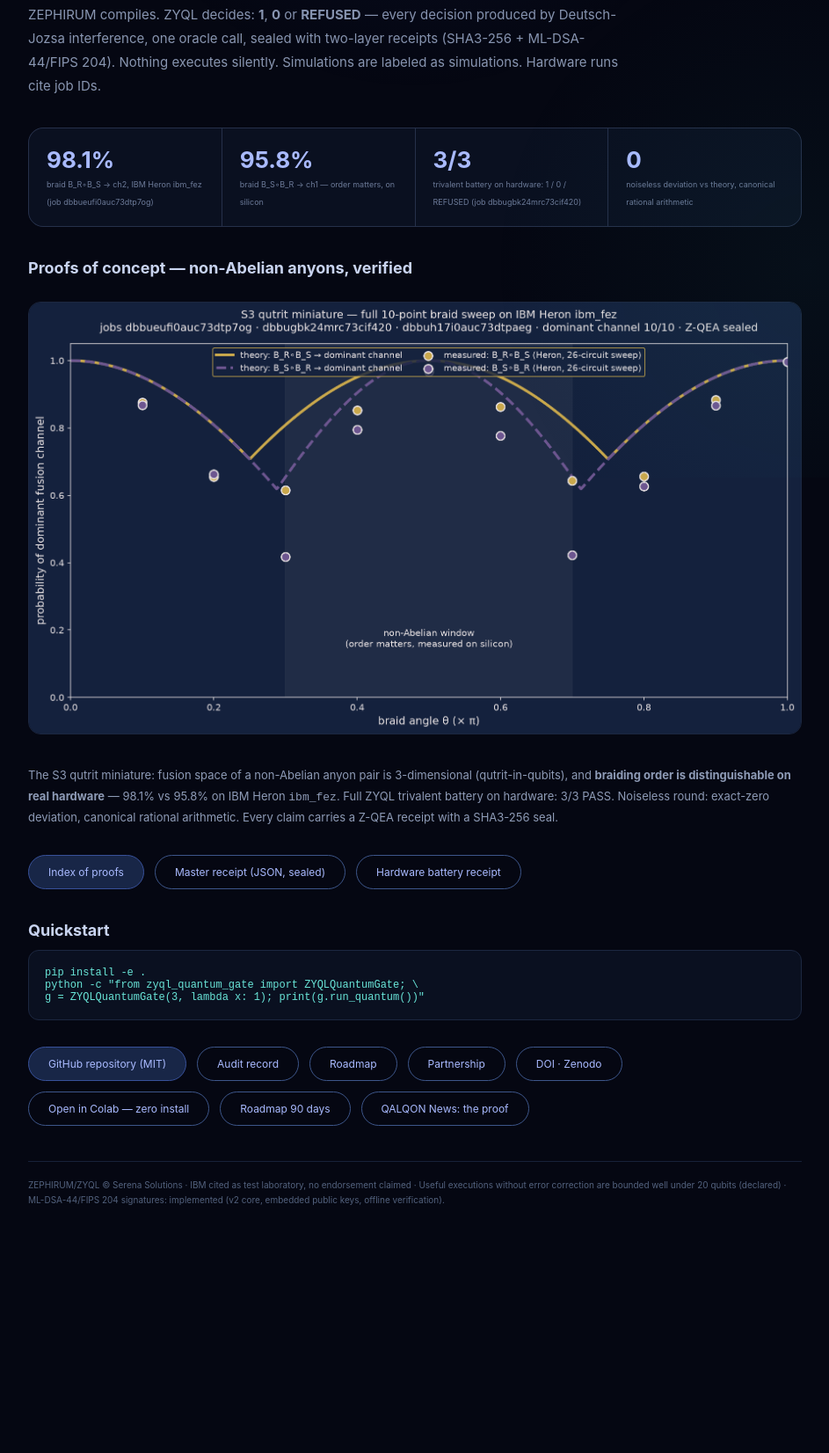
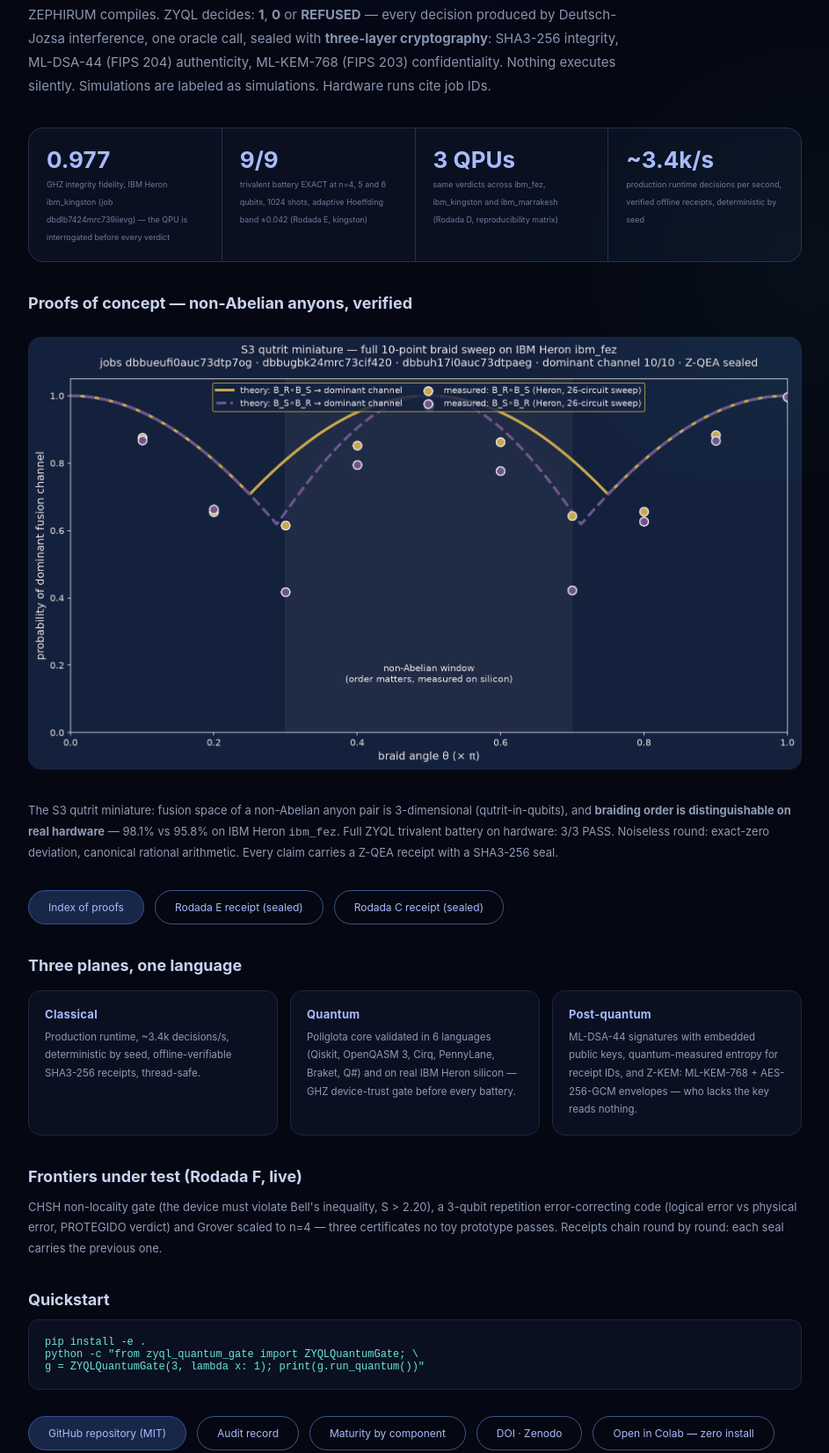
Before and after one commit to SerenaSolutions/zephirum-lang, a plain HTML site: page site/index.html in a window 1280 px wide. Shown: the part 257-1909 px from the top of the page at 88% size, without its empty margins (168-1111 px from the left). Before the commit the page ends 1690 px from the top, so only its background shows below. Drawn offline with Linux system fonts and the light colour scheme.

Commit message:
site: renovação da landing v1.9.0 — stats com rodadas C/D/E (GHZ 0.977, 9/9 n=4/5/6, 3 QPUs, runtime 3.4k/s), seção três planos, Rodada F, Z-KEM no footer

```diff
--- a/site/index.html
+++ b/site/index.html
@@ -4,7 +4,7 @@
 <meta charset="utf-8">
 <meta name="viewport" content="width=device-width, initial-scale=1">
 <title>ZEPHIRUM — the quantum programming language with receipts</title>
-<meta name="description" content="ZEPHIRUM compiles. ZYQL decides: 1, 0 or REFUSED. Sealed receipts, verified on real IBM Heron hardware.">
+<meta name="description" content="ZEPHIRUM compiles. ZYQL decides: 1, 0 or REFUSED. Sealed receipts, verified on real IBM Heron hardware across three QPUs.">
 <style>
 *{box-sizing:border-box}body{margin:0;background:#050712;color:#eef3ff;font-family:Inter,system-ui,-apple-system,Segoe UI,sans-serif}
 body:before{content:"";position:fixed;inset:0;pointer-events:none;background:radial-gradient(circle at 50% 0,#263b8426,transparent 35%),radial-gradient(circle at 85% 70%,#39d6c40b,transparent 30%)}
@@ -22,28 +22,41 @@ pre{background:#0a1020;border:1px solid #1c2740;border-radius:12px;padding:18px;
 .btn{border:1px solid #3d568a;border-radius:30px;padding:11px 22px;color:#a9baff;font-size:12px;text-decoration:none}
 .btn:hover{background:#1a274a;border-color:#6b84ff}
 .btn.p{background:#182647;border-color:#38519a}
+.cols{display:grid;grid-template-columns:repeat(3,1fr);gap:14px;margin:18px 0}
+.col{background:#0a1020;border:1px solid #1c2740;border-radius:14px;padding:18px}
+.col h3{margin:0 0 8px;font-size:13px;color:#a9baff;letter-spacing:.02em}
+.col p{margin:0;font-size:11.5px}
 footer{border-top:1px solid #172139;margin-top:40px;padding-top:18px;color:#53627e;font-size:10px;line-height:1.7}
+@media (max-width:720px){.stats{grid-template-columns:repeat(2,1fr)}.cols{grid-template-columns:1fr}}
 </style>
 </head>
 <body>
 <main>
-  <span class="badge">◈ ZEPHIRUM v1.7.5 · SERENA SOLUTIONS</span>
+  <span class="badge">◈ ZEPHIRUM v1.9.0 · SERENA SOLUTIONS</span>
   <h1>The quantum programming language <span>with receipts.</span></h1>
-  <p class="lead">ZEPHIRUM compiles. ZYQL decides: <b>1</b>, <b>0</b> or <b>REFUSED</b> — every decision produced by Deutsch-Jozsa interference, one oracle call, sealed with two-layer receipts (SHA3-256 + ML-DSA-44/FIPS 204). Nothing executes silently. Simulations are labeled as simulations. Hardware runs cite job IDs.</p>
+  <p class="lead">ZEPHIRUM compiles. ZYQL decides: <b>1</b>, <b>0</b> or <b>REFUSED</b> — every decision produced by Deutsch-Jozsa interference, one oracle call, sealed with <b>three-layer cryptography</b>: SHA3-256 integrity, ML-DSA-44 (FIPS 204) authenticity, ML-KEM-768 (FIPS 203) confidentiality. Nothing executes silently. Simulations are labeled as simulations. Hardware runs cite job IDs.</p>
   <div class="stats">
-    <div class="stat"><strong>98.1%</strong><small>braid B_R∘B_S → ch2, IBM Heron ibm_fez (job dbbueufi0auc73dtp7og)</small></div>
-    <div class="stat"><strong>95.8%</strong><small>braid B_S∘B_R → ch1 — order matters, on silicon</small></div>
-    <div class="stat"><strong>3/3</strong><small>trivalent battery on hardware: 1 / 0 / REFUSED (job dbbugbk24mrc73cif420)</small></div>
-    <div class="stat"><strong>0</strong><small>noiseless deviation vs theory, canonical rational arithmetic</small></div>
+    <div class="stat"><strong>0.977</strong><small>GHZ integrity fidelity, IBM Heron ibm_kingston (job dbdlb7424mrc739iievg) — the QPU is interrogated before every verdict</small></div>
+    <div class="stat"><strong>9/9</strong><small>trivalent battery EXACT at n=4, 5 and 6 qubits, 1024 shots, adaptive Hoeffding band ±0.042 (Rodada E, kingston)</small></div>
+    <div class="stat"><strong>3 QPUs</strong><small>same verdicts across ibm_fez, ibm_kingston and ibm_marrakesh (Rodada D, reproducibility matrix)</small></div>
+    <div class="stat"><strong>~3.4k/s</strong><small>production runtime decisions per second, verified offline receipts, deterministic by seed</small></div>
   </div>
   <h2>Proofs of concept — non-Abelian anyons, verified</h2>
   <img src="proofs-figure.png" alt="S3 fusion channels measured on IBM Heron" style="width:100%;border-radius:14px;border:1px solid #1c2740;margin:18px 0">
   <p>The S3 qutrit miniature: fusion space of a non-Abelian anyon pair is 3-dimensional (qutrit-in-qubits), and <b>braiding order is distinguishable on real hardware</b> — 98.1% vs 95.8% on IBM Heron <code>ibm_fez</code>. Full ZYQL trivalent battery on hardware: 3/3 PASS. Noiseless round: exact-zero deviation, canonical rational arithmetic. Every claim carries a Z-QEA receipt with a SHA3-256 seal.</p>
   <div class="btns">
     <a class="btn p" href="https://github.com/SerenaSolutions/zephirum-lang/blob/main/docs/PROOFS.md">Index of proofs</a>
-    <a class="btn" href="https://raw.githubusercontent.com/SerenaSolutions/zephirum-lang/main/experiments/s3_qutrit_final_receipt.json">Master receipt (JSON, sealed)</a>
-    <a class="btn" href="https://raw.githubusercontent.com/SerenaSolutions/zephirum-lang/main/experiments/zyql_hardware_battery.json">Hardware battery receipt</a>
+    <a class="btn" href="https://raw.githubusercontent.com/SerenaSolutions/zephirum-lang/main/experiments/round_e_receipt.json">Rodada E receipt (sealed)</a>
+    <a class="btn" href="https://raw.githubusercontent.com/SerenaSolutions/zephirum-lang/main/experiments/round_c_receipt.json">Rodada C receipt (sealed)</a>
   </div>
+  <h2>Three planes, one language</h2>
+  <div class="cols">
+    <div class="col"><h3>Classical</h3><p>Production runtime, ~3.4k decisions/s, deterministic by seed, offline-verifiable SHA3-256 receipts, thread-safe.</p></div>
+    <div class="col"><h3>Quantum</h3><p>Poliglota core validated in 6 languages (Qiskit, OpenQASM 3, Cirq, PennyLane, Braket, Q#) and on real IBM Heron silicon — GHZ device-trust gate before every battery.</p></div>
+    <div class="col"><h3>Post-quantum</h3><p>ML-DSA-44 signatures with embedded public keys, quantum-measured entropy for receipt IDs, and Z-KEM: ML-KEM-768 + AES-256-GCM envelopes — who lacks the key reads nothing.</p></div>
+  </div>
+  <h2>Frontiers under test (Rodada F, live)</h2>
+  <p>CHSH non-locality gate (the device must violate Bell's inequality, S &gt; 2.20), a 3-qubit repetition error-correcting code (logical error vs physical error, PROTEGIDO verdict) and Grover scaled to n=4 — three certificates no toy prototype passes. Receipts chain round by round: each seal carries the previous one.</p>
   <h2>Quickstart</h2>
   <pre>pip install -e .
 python -c "from zyql_quantum_gate import ZYQLQuantumGate; \
@@ -51,14 +64,14 @@ g = ZYQLQuantumGate(3, lambda x: 1); print(g.run_quantum())"</pre>
   <div class="btns">
     <a class="btn p" href="https://github.com/SerenaSolutions/zephirum-lang">GitHub repository (MIT)</a>
     <a class="btn" href="https://github.com/SerenaSolutions/zephirum-lang/blob/main/docs/AUDIT.md">Audit record</a>
-    <a class="btn" href="https://github.com/SerenaSolutions/zephirum-lang/blob/main/docs/ROADMAP.md">Roadmap</a>
-    <a class="btn" href="https://github.com/SerenaSolutions/zephirum-lang/blob/main/docs/PARTNERSHIP.md">Partnership</a>
+    <a class="btn" href="https://github.com/SerenaSolutions/zephirum-lang/blob/main/docs/MATURITY.md">Maturity by component</a>
     <a class="btn" href="https://doi.org/10.5281/zenodo.23302046">DOI · Zenodo</a>
     <a class="btn" href="https://github.com/SerenaSolutions/zephirum-lang/blob/main/notebooks/hello_zephirum.ipynb">Open in Colab — zero install</a>
     <a class="btn" href="https://github.com/SerenaSolutions/zephirum-lang/blob/main/docs/ROADMAP_90D.md">Roadmap 90 days</a>
+    <a class="btn" href="https://github.com/SerenaSolutions/zephirum-lang/blob/main/docs/linguist/REGISTRATION.md">GitHub Linguist route</a>
     <a class="btn" href="https://serenasolutions.github.io/qalqon-quantum-ia/zephirum-v160.html">QALQON News: the proof</a>
   </div>
-  <footer>ZEPHIRUM/ZYQL © Serena Solutions · IBM cited as test laboratory, no endorsement claimed · Useful executions without error correction are bounded well under 20 qubits (declared) · ML-DSA-44/FIPS 204 signatures: implemented (v2 core, embedded public keys, offline verification).</footer>
+  <footer>ZEPHIRUM/ZYQL © Serena Solutions · IBM cited as test laboratory, no endorsement claimed · Useful executions without error correction are bounded well under 20 qubits (declared) · Receipts: SHA3-256 + ML-DSA-44/FIPS 204 (v2 core, embedded public keys, offline verification) + ML-KEM-768/FIPS 203 confidentiality (Z-KEM).</footer>
 </main>
 </body>
 </html>
```
